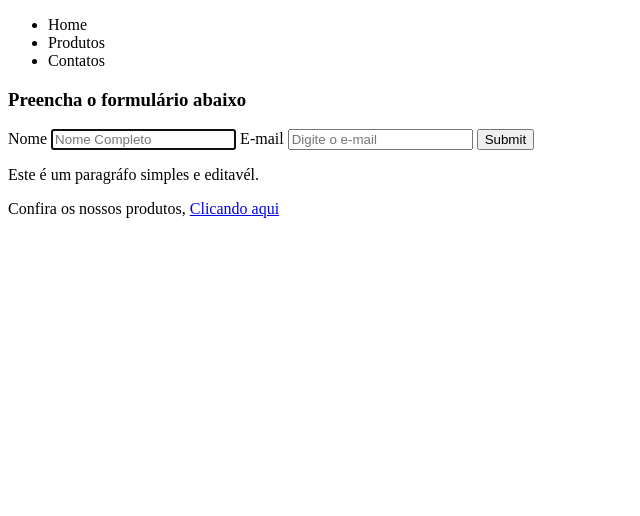
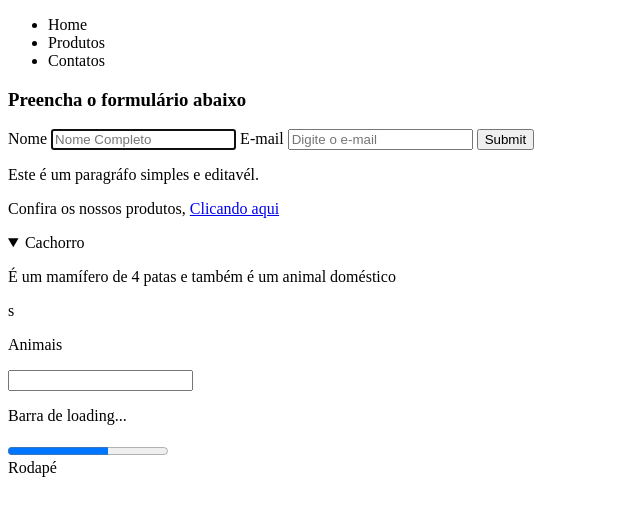
Before and after one commit to rodrigueskaua/HTML5-E-CSS3, a plain HTML site: page Formulário/index.html in a window 1280 px wide. Shown: the whole page, without its empty margins (0-640 px from the left). Drawn offline with Linux system fonts and the light colour scheme.

Commit message:
Aplicando tags datalist, details, sumary  e progress.

```diff
--- a/Formulário/index.html
+++ b/Formulário/index.html
@@ -36,7 +36,24 @@
     <aside>
         <p>Confira os nossos produtos, <a href="#">Clicando aqui</a></p>
     </aside>
-    <footer></footer>
+    <details open="open">
+        <summary>Cachorro</summary>
+        <p>É um mamífero de 4 patas e também é um animal doméstico</p>
+    </details>s
+    <form>
+        <p>Animais</p>
+        <input list="animais" name="animal">
+        <datalist id="animais">
+            <option value="Cachorro"></option>
+            <option value="Gato"></option>
+            <option value="Cavalo"></option>
+            <option value="Baleia"></option>
+
+        </datalist>
+    </form>
+    <p>Barra de loading...</p>
+    <progress value="63" max="100" ></progress>
+    <footer>Rodapé</footer>
 </body>
 
 </html>
```
